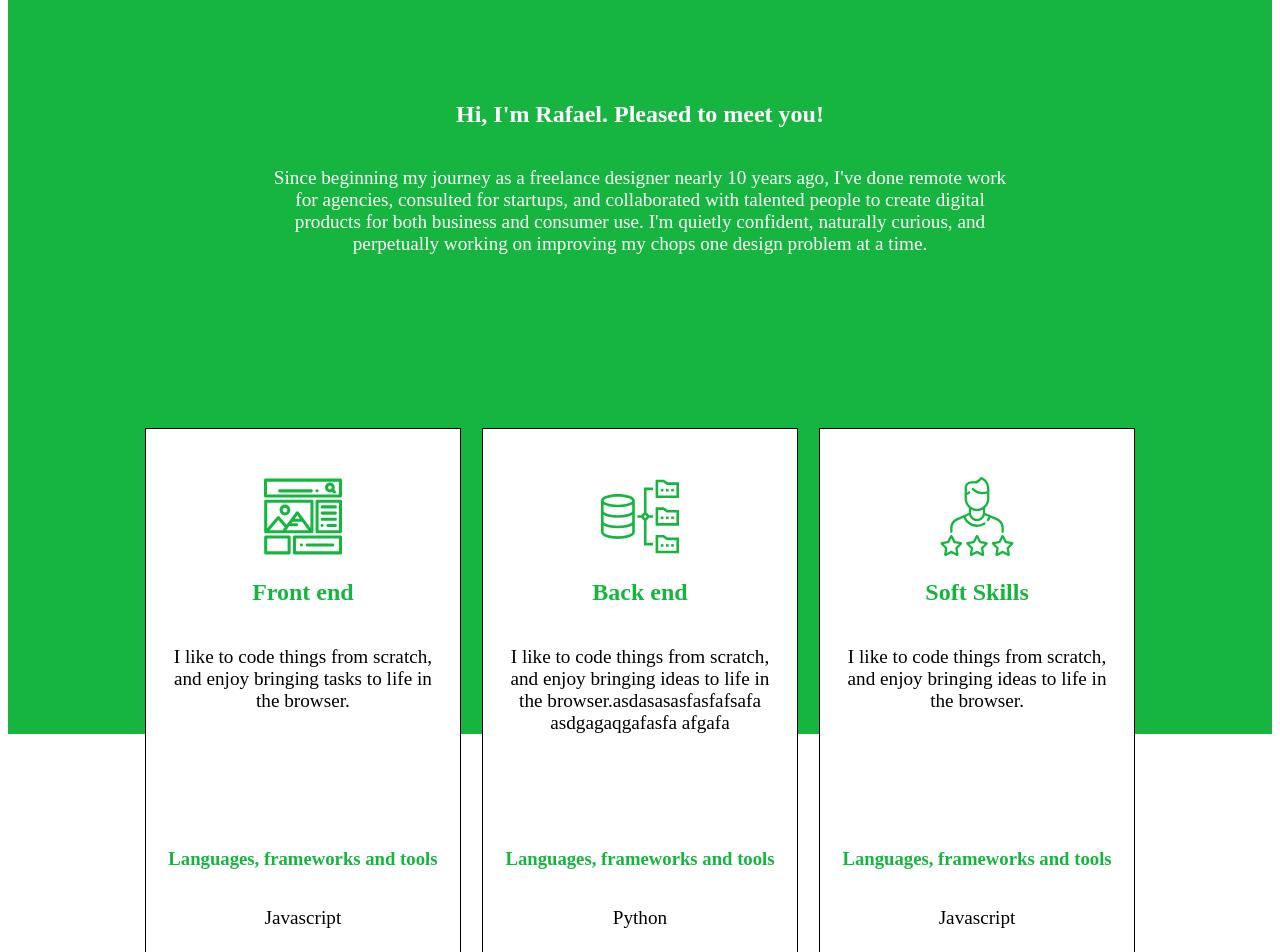
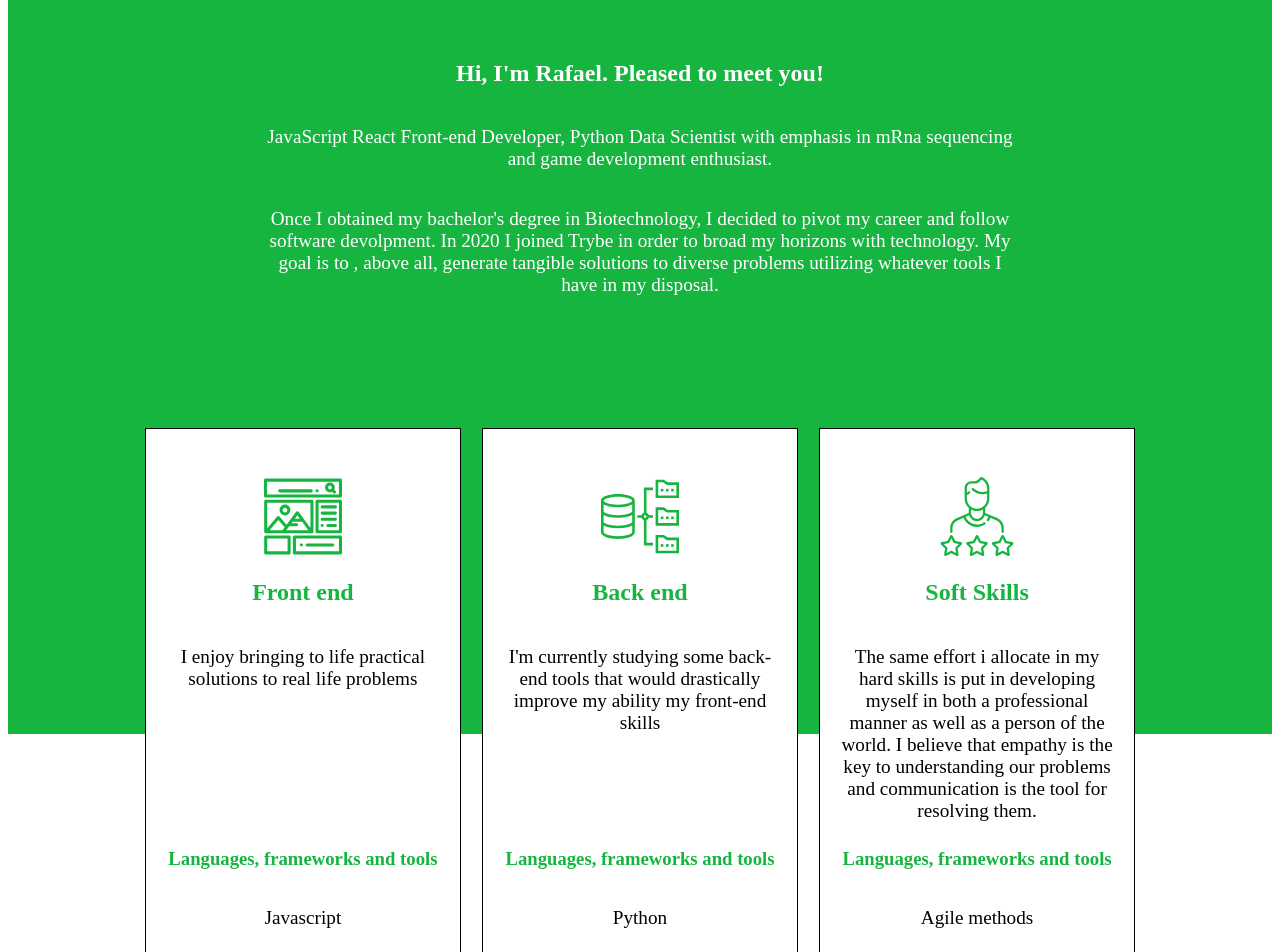
Before and after one commit to rpufal/myPortfolio, a Next.js app: page / in a window 1280 px wide. Shown: the part 580-1532 px from the top of the page. Built offline with nearby package versions, Linux system fonts and the light colour scheme.

Commit message:
adapting current text

```diff
--- a/infos/SkillsInfos.js
+++ b/infos/SkillsInfos.js
@@ -3,7 +3,7 @@ const SkillsInfos = {
     imgSrc: '/SkillsLogos/web-design.svg',
     imgAlt: 'frontend-logo',
     skillTitle: 'Front end',
-    skillDescription: 'I like to code things from scratch, and enjoy bringing tasks to life in the browser.',
+    skillDescription: 'I enjoy bringing to life practical solutions to real life problems',
     toolsList: ['Javascript', 'React', 'Redux',
       'React Hooks', 'HTML', 'CSS', 'Bash', 'Git', 'Github'],
   },
@@ -11,16 +11,16 @@ const SkillsInfos = {
     imgSrc: '/SkillsLogos/database.svg',
     imgAlt: 'backend-logo',
     skillTitle: 'Back end',
-    skillDescription: 'I like to code things from scratch, and enjoy bringing ideas to life in the browser.asdasasasfasfafsafa asdgagaqgafasfa afgafa',
+    skillDescription: 'I\'m currently studying some back-end tools that would drastically improve my ability my front-end skills',
     toolsList: ['Python', 'Node', 'MySQL', 'SQL', 'Bash', 'Git', 'Github'],
   },
   softSkills: {
     imgSrc: '/SkillsLogos/candidate.svg',
     imgAlt: 'softskills-logo',
     skillTitle: 'Soft Skills',
-    skillDescription: 'I like to code things from scratch, and enjoy bringing ideas to life in the browser.',
-    toolsList: ['Javascript', 'React', 'Redux',
-      'React Hooks', 'HTML', 'CSS', 'Bash', 'Git', 'Github'],
+    skillDescription: 'The same effort i allocate in my hard skills is put in developing myself in both a professional manner as well as a person of the world. I believe that empathy is the key to understanding our problems and communication is the tool for resolving them.',
+    toolsList: ['Agile methods', 'Non violent communication', 'Learning to learn',
+      'Compromise', 'Empathy'],
   },
 };
 
--- a/pages/About.js
+++ b/pages/About.js
@@ -4,7 +4,10 @@ import styles from '../styles/About.module.css';
 const About = () => (
   <section className={ styles.about }>
     <h2>Hi, I'm Rafael. Pleased to meet you!</h2>
-    <p>Since beginning my journey as a freelance designer nearly 10 years ago, I've done remote work for agencies, consulted for startups, and collaborated with talented people to create digital products for both business and consumer use. I'm quietly confident, naturally curious, and perpetually working on improving my chops one design problem at a time.</p>
+    <p>JavaScript React Front-end Developer, Python Data Scientist with emphasis in mRna sequencing and game development enthusiast.</p>
+    <p>
+      Once I obtained my bachelor's degree in Biotechnology, I decided to pivot my career and follow software devolpment. In 2020 I joined Trybe in order to broad my horizons with technology. My goal is to , above all, generate tangible solutions to diverse problems utilizing whatever tools I have in my disposal.
+    </p>
   </section>
 );
 
```
